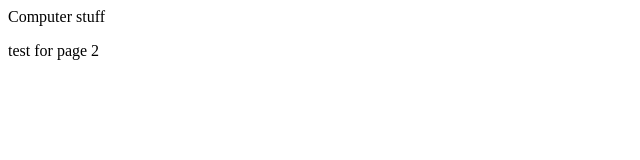
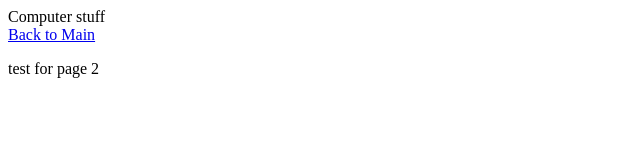
Before and after one commit to Zurch101/inclassstuff, a plain HTML site: page page2.html in a window 1280 px wide. Shown: the whole page, without its empty margins (0-640 px from the left). Drawn offline with Linux system fonts and the light colour scheme.

Commit message:
back page

```diff
--- a/page2.html
+++ b/page2.html
@@ -5,6 +5,7 @@
     <meta charset="UTF-8">
     <meta name="viewport" content="width=device-width, initial-scale=1.0">
     <title>Document</title>
+    <a href="index.html">Back to Main</a>
 </head>
 
 <body>
```
